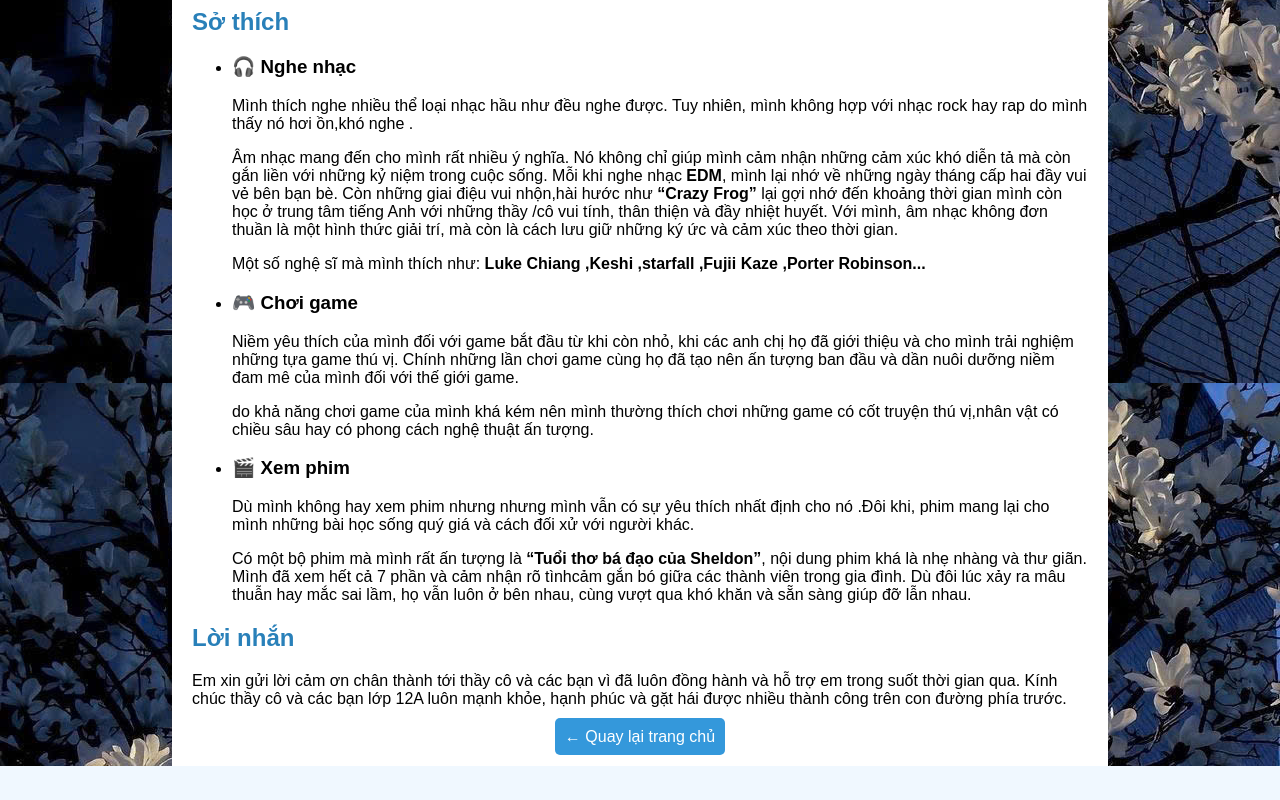
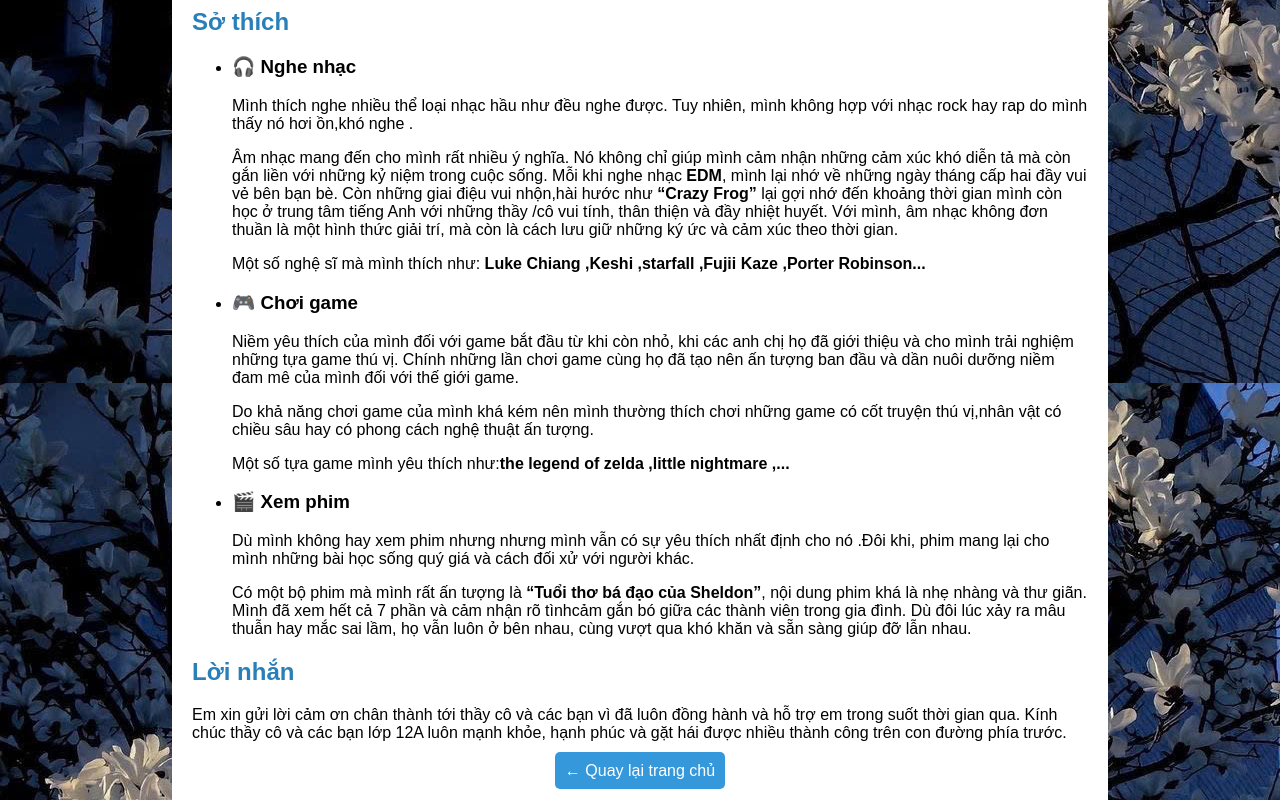
Before and after one commit to khangtuan3010-blip/my-profit, a plain HTML site: page index.html in a window 1280 px wide. Shown: the part 966-1766 px from the top of the page. Before the commit the page ends 1732 px from the top, so only its background shows below. Drawn offline with Linux system fonts and the light colour scheme.

Commit message:
Update index.html

```diff
--- a/index.html
+++ b/index.html
@@ -105,8 +105,9 @@
 			<p>Niềm yêu thích của mình đối với game bắt đầu từ khi còn nhỏ, khi các anh chị họ đã giới thiệu và cho mình trải
 			nghiệm những tựa game thú vị. Chính những lần chơi game cùng họ đã tạo nên ấn tượng ban đầu và dần nuôi dưỡng niềm
 			đam mê của mình đối với thế giới game.</p>
-			<p>do khả năng chơi game của mình khá kém nên mình thường thích chơi những game có cốt
+			<p>Do khả năng chơi game của mình khá kém nên mình thường thích chơi những game có cốt
 			truyện thú vị,nhân vật có chiều sâu hay có phong cách nghệ thuật ấn tượng. </p>
+			<p>Một số tựa game mình yêu thích như:<b>the legend of zelda ,little nightmare ,...</b> </p>
 			</li>
             <li>
 			<h3>🎬 Xem phim</h3>
```
